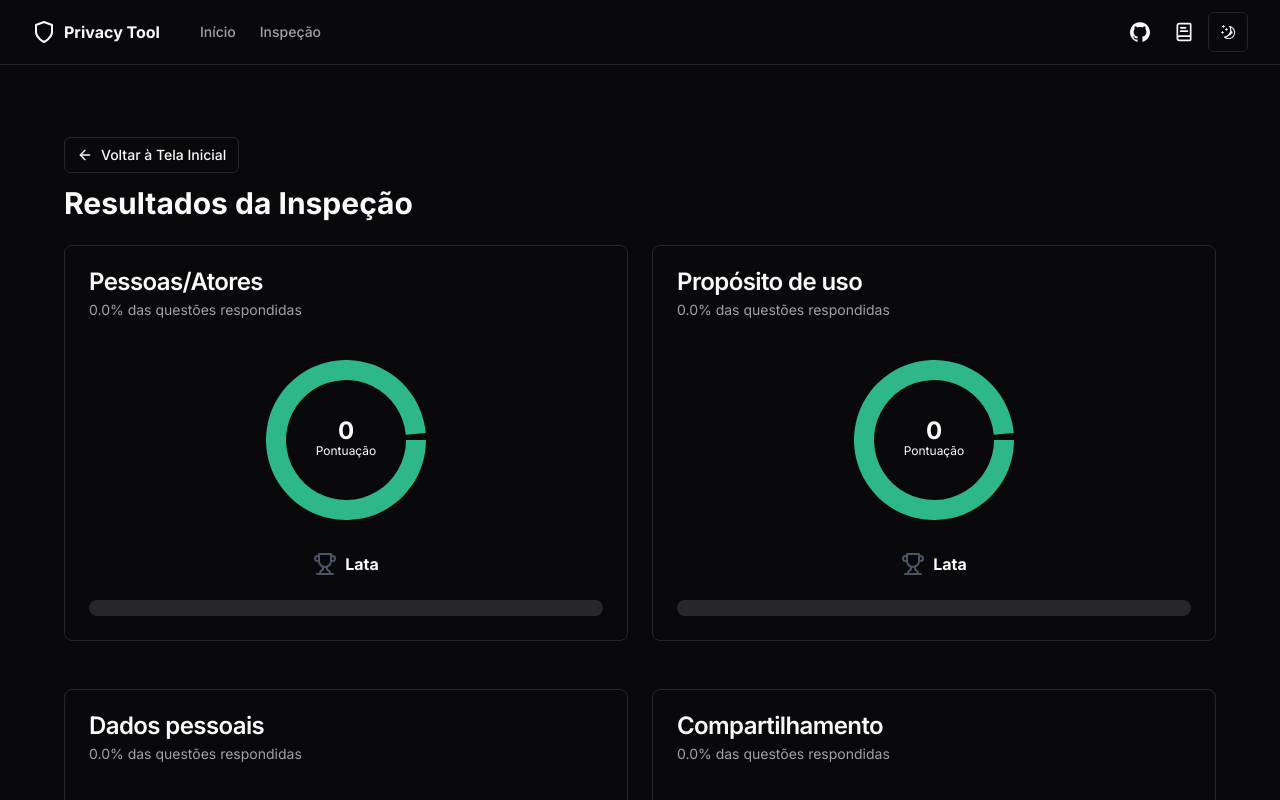
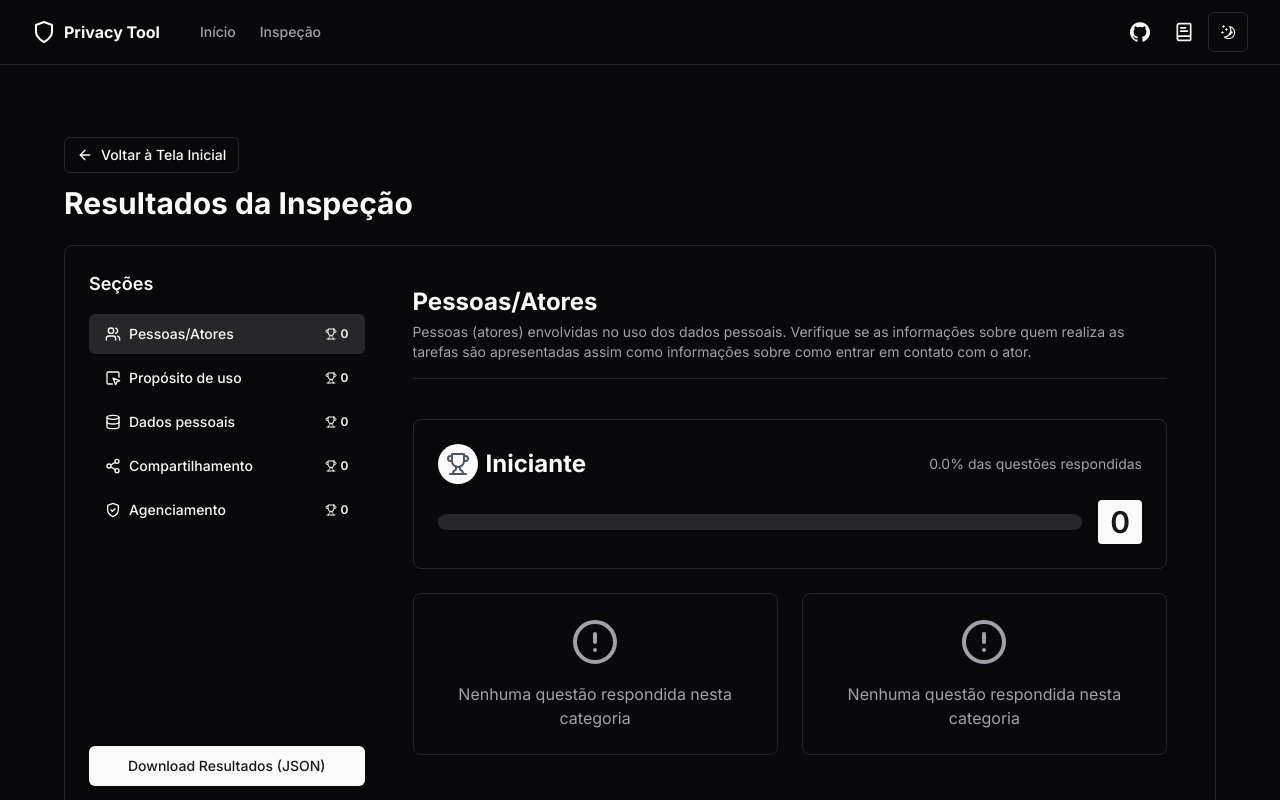
Before and after one commit to malumsz/tcc, a Next.js app: page /result-page in a window 1280 px wide. Shown: the top 800 px of the page. Built offline with nearby package versions, Linux system fonts and the light colour scheme.

Commit message:
working results

```diff
--- a/components/result-page.tsx
+++ b/components/result-page.tsx
@@ -6,12 +6,16 @@ import { Button } from "@/components/ui/button"
 import { Card, CardContent, CardDescription, CardFooter, CardHeader, CardTitle } from "@/components/ui/card"
 import { Progress } from "@/components/ui/progress"
 import { Skeleton } from "@/components/ui/skeleton"
+import { ScrollArea } from "@/components/ui/scroll-area"
+import { Separator } from "@/components/ui/separator"
+import { Badge } from "@/components/ui/badge"
 import { downloadFormData, clearFormData, getFormData } from '@/components/util/formStorage'
-import { questions, QuestionSection, QuestionCategory } from '@/components/util/questions'
+import { questions, QuestionSection, QuestionCategory, sectionDescriptions } from '@/components/util/questions'
 import HomeButton from '@/components/home-button'
-import { PieChart, Pie, Cell, ResponsiveContainer, Label } from 'recharts'
-import { ChartContainer, ChartTooltip, ChartTooltipContent } from "@/components/ui/chart"
-import { Trophy } from 'lucide-react'
+import { PieChart, Pie, Cell, ResponsiveContainer, Label, Legend } from 'recharts'
+import { ChartContainer, ChartTooltip, ChartTooltipContent, ChartLegend, ChartLegendContent } from "@/components/ui/chart"
+import { Trophy, AlertCircle, Users, MousePointerSquare, Database, Share2, ShieldCheck, CheckCircle2, LucideIcon } from 'lucide-react'
+import { cn } from "@/lib/utils"
 
 interface Medal {
   type: string;
@@ -24,26 +28,49 @@ interface CategoryScore {
   percentageAnswered: number;
 }
 
+interface SectionScore extends CategoryScore {
+  medal: Medal;
+}
+
 type FormData = Record<QuestionSection, Record<string, string>>
-type OtherText = Record<QuestionSection, Record<string, string>>
+type ProcessedFormData = Record<QuestionSection, Record<QuestionCategory, Record<string, string>>>
 
 interface ChartData {
   name: string;
   value: number;
+  fill: string;
+}
+
+const COLORS: Record<string, string> = {
+  'Suficiente': 'hsl(var(--chart-1))',
+  'Insuficiente': 'hsl(var(--chart-2))',
+  'Inexistente': 'hsl(var(--chart-3))',
+  'Outro': 'hsl(var(--chart-4))',
+  'Apropriado': 'hsl(var(--chart-1))',
+  'Inapropriado': 'hsl(var(--chart-2))',
+  'Necessita melhorias': 'hsl(var(--chart-3))'
+}
+
+const sectionIcons: Record<QuestionSection, LucideIcon> = {
+  'Pessoas/Atores': Users,
+  'Propósito de uso': MousePointerSquare,
+  'Dados pessoais': Database,
+  'Compartilhamento': Share2,
+  'Agenciamento': ShieldCheck,
 }
 
 const getMedalType = (score: number): Medal => {
   if (score >= 91) return { type: 'Ouro', color: '#FFD700', icon: <Trophy className="h-6 w-6 text-yellow-500" /> }
   if (score >= 61) return { type: 'Prata', color: '#C0C0C0', icon: <Trophy className="h-6 w-6 text-gray-400" /> }
   if (score >= 41) return { type: 'Bronze', color: '#CD7F32', icon: <Trophy className="h-6 w-6 text-orange-700" /> }
-  return { type: 'Lata', color: '#808080', icon: <Trophy className="h-6 w-6 text-gray-600" /> }
+  return { type: 'Iniciante', color: '#808080', icon: <Trophy className="h-6 w-6 text-gray-600" /> }
 }
 
 const calculateCategoryScore = (categoryData: Record<string, string>, totalQuestions: number): CategoryScore => {
   let answeredQuestions = 0
   let score = 0
 
-  Object.entries(categoryData).forEach(([_, answer]) => {
+  Object.values(categoryData).forEach(answer => {
     if (answer) {
       answeredQuestions++
       if (answer === 'Apropriado' || answer === 'Suficiente') {
@@ -60,23 +87,73 @@ const calculateCategoryScore = (categoryData: Record<string, string>, totalQuest
   return { score: categoryScore, percentageAnswered }
 }
 
+const calculateSectionScore = (sectionScores: Record<QuestionCategory, CategoryScore>): SectionScore => {
+  const totalScore = Object.values(sectionScores).reduce((acc, curr) => acc + curr.score, 0)
+  const totalPercentage = Object.values(sectionScores).reduce((acc, curr) => acc + curr.percentageAnswered, 0)
+  const averageScore = Math.round(totalScore / Object.keys(sectionScores).length)
+  const averagePercentage = totalPercentage / Object.keys(sectionScores).length
+
+  return {
+    score: averageScore,
+    percentageAnswered: averagePercentage,
+    medal: getMedalType(averageScore)
+  }
+}
+
+const countAnswers = (categoryData: Record<string, string>): ChartData[] => {
+  const counts: Record<string, number> = {}
+  Object.values(categoryData).forEach(answer => {
+    if (answer) {
+      counts[answer] = (counts[answer] || 0) + 1
+    }
+  })
+  return Object.entries(counts).map(([name, value]) => ({ name, value, fill: COLORS[name] || 'hsl(var(--chart-5))' }))
+}
+
+const processFormData = (rawFormData: FormData): ProcessedFormData => {
+  const processedData: ProcessedFormData = {} as ProcessedFormData;
+  Object.entries(rawFormData).forEach(([section, sectionData]) => {
+    processedData[section as QuestionSection] = {} as Record<QuestionCategory, Record<string, string>>;
+    Object.entries(questions[section as QuestionSection]).forEach(([category, _]) => {
+      processedData[section as QuestionSection][category as QuestionCategory] = {};
+      Object.entries(sectionData).forEach(([key, value]) => {
+        if (key.startsWith(category)) {
+          processedData[section as QuestionSection][category as QuestionCategory][key] = value;
+        }
+      });
+    });
+  });
+  return processedData;
+};
+
 export default function ResultsPage() {
   const [isLoading, setIsLoading] = useState(true)
-  const [formData, setFormData] = useState<FormData>({} as FormData)
-  const [categoryScores, setCategoryScores] = useState<Record<QuestionSection, CategoryScore>>({} as Record<QuestionSection, CategoryScore>)
+  const [formData, setFormData] = useState<ProcessedFormData>({} as ProcessedFormData)
+  const [categoryScores, setCategoryScores] = useState<Record<QuestionSection, Record<QuestionCategory, CategoryScore>>>({} as Record<QuestionSection, Record<QuestionCategory, CategoryScore>>)
+  const [sectionScores, setSectionScores] = useState<Record<QuestionSection, SectionScore>>({} as Record<QuestionSection, SectionScore>)
+  const [activeSection, setActiveSection] = useState<QuestionSection>('Pessoas/Atores')
 
   useEffect(() => {
     const timer = setTimeout(() => {
-      const { formData, otherText } = getFormData()
-      setFormData(formData)
+      const { formData: rawFormData } = getFormData()
+      const processedData = processFormData(rawFormData)
+      setFormData(processedData)
 
-      const scores: Record<QuestionSection, CategoryScore> = {} as Record<QuestionSection, CategoryScore>
+      const scores: Record<QuestionSection, Record<QuestionCategory, CategoryScore>> = {} as Record<QuestionSection, Record<QuestionCategory, CategoryScore>>
+      const sectionScores: Record<QuestionSection, SectionScore> = {} as Record<QuestionSection, SectionScore>
+
       Object.entries(questions).forEach(([section, sectionQuestions]) => {
-        const totalQuestions = Object.values(sectionQuestions).flat().length
-        scores[section as QuestionSection] = calculateCategoryScore(formData[section as QuestionSection] || {}, totalQuestions)
+        scores[section as QuestionSection] = {} as Record<QuestionCategory, CategoryScore>
+        Object.entries(sectionQuestions).forEach(([category, categoryQuestions]) => {
+          const totalQuestions = categoryQuestions.length
+          const categoryData = processedData[section as QuestionSection]?.[category as QuestionCategory] || {}
+          scores[section as QuestionSection][category as QuestionCategory] = calculateCategoryScore(categoryData, totalQuestions)
+        })
+        sectionScores[section as QuestionSection] = calculateSectionScore(scores[section as QuestionSection])
       })
+
       setCategoryScores(scores)
-
+      setSectionScores(sectionScores)
       setIsLoading(false)
     }, 1500)
 
@@ -88,80 +165,167 @@ export default function ResultsPage() {
     clearFormData()
   }
 
-  const renderCategoryCard = (section: QuestionSection) => {
-    const { score, percentageAnswered } = categoryScores[section]
-    const { type: medalType, color: medalColor, icon: medalIcon } = getMedalType(score)
+  const renderCategoryChart = (section: QuestionSection, category: QuestionCategory) => {
+    const categoryData = categoryScores[section]?.[category]
+    if (!categoryData) {
+      return null
+    }
 
-    const chartData: ChartData[] = [
-      { name: 'Pontuação', value: score },
-      { name: 'Restante', value: 100 - score }
-    ]
+    const { score } = categoryData
 
-    const chartConfig = {
-      score: {
-        label: "Pontuação",
-        color: "hsl(var(--chart-1))",
-      },
-      remaining: {
-        label: "Restante",
-        color: "hsl(var(--chart-2))",
-      },
+    const answerCounts = countAnswers(formData[section]?.[category] || {})
+    const totalAnswers = answerCounts.reduce((acc, curr) => acc + curr.value, 0)
+
+    const chartConfig = Object.fromEntries(
+      answerCounts.map(({ name, fill }) => [name, { label: name, color: fill }])
+    )
+
+    if (totalAnswers === 0) {
+      return (
+        <Card className="flex flex-col items-center justify-center p-6">
+          <AlertCircle className="h-12 w-12 text-muted-foreground mb-4" />
+          <p className="text-muted-foreground text-center">Nenhuma questão respondida nesta categoria</p>
+        </Card>
+      )
     }
 
     return (
-      <Card key={section} className="mb-6">
-        <CardHeader>
-          <CardTitle>{section}</CardTitle>
-          <CardDescription>{`${percentageAnswered.toFixed(1)}% das questões respondidas`}</CardDescription>
+      <Card className="flex flex-col">
+        <CardHeader className="items-center pb-0">
+          <CardTitle>{category}</CardTitle>
         </CardHeader>
-        <CardContent className="flex flex-col items-center">
-          <ChartContainer config={chartConfig} className="w-48 h-48">
+        <CardContent className="flex-1 pb-0">
+          <ChartContainer
+            config={chartConfig}
+            className="mx-auto aspect-square max-h-[250px]"
+          >
             <PieChart>
-              <ChartTooltip content={<ChartTooltipContent />} />
+              <ChartTooltip
+                cursor={false}
+                content={<ChartTooltipContent hideLabel />}
+              />
               <Pie
-                data={chartData}
+                data={answerCounts}
                 dataKey="value"
                 nameKey="name"
-                cx="50%"
-                cy="50%"
                 innerRadius={60}
                 outerRadius={80}
                 paddingAngle={5}
+                strokeWidth={5}
               >
-                {chartData.map((entry, index) => (
-                  <Cell key={`cell-${index}`} fill={index === 0 ? chartConfig.score.color : chartConfig.remaining.color} />
+                {answerCounts.map((entry, index) => (
+                  <Cell key={`cell-${index}`} fill={entry.fill} />
                 ))}
                 <Label
                   content={({ viewBox }) => {
-                    if (!viewBox) return null;
-
-                    const { cx, cy } = viewBox as { cx: number; cy: number };
-
-                    return (
-                      <text x={cx} y={cy} fill="currentColor" textAnchor="middle" dominantBaseline="central">
-                        <tspan x={cx} y={cy - 10} className="text-2xl font-bold">{score}</tspan>
-                        <tspan x={cx} y={cy + 10} className="text-xs">Pontuação</tspan>
-                      </text>
-                    );
+                    if (viewBox && "cx" in viewBox && "cy" in viewBox) {
+                      return (
+                        <text
+                          x={viewBox.cx}
+                          y={viewBox.cy}
+                          textAnchor="middle"
+                          dominantBaseline="middle"
+                        >
+                          <tspan
+                            x={viewBox.cx}
+                            y={viewBox.cy}
+                            className="fill-foreground text-3xl font-bold"
+                          >
+                            {totalAnswers}
+                          </tspan>
+                          <tspan
+                            x={viewBox.cx}
+                            y={(viewBox.cy || 0) + 24}
+                            className="fill-muted-foreground"
+                          >
+                            Respondidas
+                          </tspan>
+                        </text>
+                      )
+                    }
                   }}
                 />
               </Pie>
+              <ChartLegend
+                content={<ChartLegendContent nameKey="name" />}
+                className="-translate-y-2 flex-wrap gap-2 [&>*]:basis-1/4 [&>*]:justify-center"
+              />
             </PieChart>
           </ChartContainer>
-          <div className="mt-4 flex items-center">
-            {medalIcon}
-            <span className="ml-2 font-bold">{medalType}</span>
+        </CardContent>
+      </Card>
+    )
+  }
+
+  const renderSectionSummary = (section: QuestionSection) => {
+    const sectionScore = sectionScores[section]
+    if (!sectionScore) {
+      return null
+    }
+
+    const { score, percentageAnswered, medal } = sectionScore
+
+    return (
+      <Card className="mb-6">
+        <CardContent className="pt-6">
+          <div className="flex flex-col gap-4">
+            <div className="flex flex-col sm:flex-row sm:items-center sm:justify-between">
+              <div className="flex items-center gap-2 mb-2 sm:mb-0">
+                <div className="bg-primary text-primary-foreground rounded-full p-2">
+                  {medal.icon}
+                </div>
+                <span className="font-bold text-xl sm:text-2xl">{medal.type}</span>
+              </div>
+              <div className="text-sm text-muted-foreground">
+                {`${percentageAnswered.toFixed(1)}% das questões respondidas`}
+              </div>
+            </div>
+            <div className="flex items-center gap-4">
+              <Progress value={score} className="flex-grow" />
+              <div className="text-2xl sm:text-3xl font-semibold bg-primary text-primary-foreground px-3 py-1 rounded">
+                {score}
+              </div>
+            </div>
           </div>
         </CardContent>
-        <CardFooter>
-          <Progress value={percentageAnswered} className="w-full" />
-        </CardFooter>
+      </Card>
+    )
+  }
+
+  const renderQuestionResponses = (section: QuestionSection) => {
+    const sectionData = formData[section]
+    if (!sectionData) return null
+
+    return (
+      <Card className="mt-6">
+        <CardHeader>
+          <CardTitle>Respostas Detalhadas</CardTitle>
+        </CardHeader>
+        <CardContent>
+          <ScrollArea className="h-[300px] w-full">
+            {Object.entries(sectionData).map(([category, categoryData]) => (
+              <div key={category} className="mb-4">
+                <h4 className="font-semibold mb-2">{category}</h4>
+                {Object.entries(categoryData).map(([questionKey, answer]) => {
+                  const [_, index] = questionKey.split('-')
+                  const question = questions[section][category as QuestionCategory][parseInt(index)]
+                  return (
+                    <div key={questionKey} className="mb-2 flex flex-col sm:flex-row sm:items-center sm:justify-between">
+                      <p className="text-sm text-muted-foreground mb-1 sm:mb-0 sm:mr-2">{question}</p>
+                      <Badge variant="secondary" className="self-start sm:self-center">{answer}</Badge>
+                    </div>
+                  )
+                })}
+              </div>
+            ))}
+          </ScrollArea>
+        </CardContent>
       </Card>
     )
   }
 
   return (
-    <div className="container mx-auto py-10 px-4 sm:px-6 lg:px-8">
+    <div className="container mx-auto py-6 sm:py-10 px-4 sm:px-6 lg:px-8">
       <HomeButton />
       {isLoading ? (
         <div className="space-y-4">
@@ -171,20 +335,75 @@ export default function ResultsPage() {
           <Skeleton className="h-4 w-4/5" />
         </div>
       ) : (
+
         <motion.div
           initial={{ opacity: 0 }}
           animate={{ opacity: 1 }}
           transition={{ duration: 0.5 }}
         >
-          <h1 className="text-3xl font-bold mb-6">Resultados da Inspeção</h1>
-          <div className="grid grid-cols-1 md:grid-cols-2 gap-6">
-            {Object.keys(questions).map((section) => renderCategoryCard(section as QuestionSection))}
-          </div>
-          <div className="mt-6 flex justify-end">
-            <Button onClick={handleDownload}>
-              Download Resultados (JSON)
-            </Button>
-          </div>
+          <h1 className="text-2xl sm:text-3xl font-bold mb-6">Resultados da Inspeção</h1>
+          <Card>
+            <CardContent className="p-4 sm:p-6">
+              <div className="flex flex-col lg:flex-row lg:space-x-6 xl:space-x-12">
+                <aside className="w-full lg:w-1/4 mb-6 lg:mb-0">
+                  <h2 className="text-lg font-semibold mb-4">Seções</h2>
+                  <ScrollArea className="h-[calc(100vh-20rem)] lg:h-[calc(100vh-24rem)]">
+                    <nav className="flex flex-col space-y-1">
+                      {(Object.keys(questions) as QuestionSection[]).map((section) => {
+                        const Icon = sectionIcons[section]
+                        const sectionScore = sectionScores[section]
+                        return (
+                          <Button
+                            key={section}
+                            variant={activeSection === section ? "secondary" : "ghost"}
+                            className={cn(
+                              "justify-start w-full text-left",
+                              activeSection === section ? "bg-secondary" : "hover:bg-secondary/50"
+                            )}
+                            onClick={() => setActiveSection(section)}
+                          >
+                            <Icon className="mr-2 h-4 w-4 flex-shrink-0" />
+                            <span className="truncate flex-grow">{section}</span>
+                            {sectionScore && (
+                              <div className="flex items-center ml-2 text-primary">
+                                <Trophy className="h-3 w-3 mr-1" />
+                                <span className="text-xs font-semibold">{sectionScore.score}</span>
+                              </div>
+                            )}
+                          </Button>
+                        )
+                      })}
+                    </nav>
+                  </ScrollArea>
+                  <div className="mt-4">
+                    <Button
+                      onClick={handleDownload}
+                      className="w-full py-2 text-sm"
+                    >
+                      Download Resultados (JSON)
+                    </Button>
+                  </div>
+                </aside>
+                <div className="flex-1">
+                  <ScrollArea className="h-[calc(100vh-16rem)] pr-4 sm:pr-6">
+                    <div className="space-y-6">
+                      <div className="sticky top-0 bg-background z-10 py-4">
+                        <h2 className="text-xl sm:text-2xl font-bold">{activeSection}</h2>
+                        <p className="text-sm text-muted-foreground mt-1">{sectionDescriptions[activeSection]}</p>
+                        <Separator className="mt-4" />
+                      </div>
+                      {renderSectionSummary(activeSection)}
+                      <div className="grid grid-cols-1 lg:grid-cols-2 gap-6">
+                        {renderCategoryChart(activeSection, 'Existência e Qualidade da Informação')}
+                        {renderCategoryChart(activeSection, 'Formato de Apresentação')}
+                      </div>
+                      {renderQuestionResponses(activeSection)}
+                    </div>
+                  </ScrollArea>
+                </div>
+              </div>
+            </CardContent>
+          </Card>
         </motion.div>
       )}
     </div>
--- a/components/util/questions.ts
+++ b/components/util/questions.ts
@@ -83,7 +83,7 @@ export const questions: Record<QuestionSection, Record<QuestionCategory, string[
 
 export const sectionDescriptions: Record<QuestionSection, string> = {
   'Pessoas/Atores': 'Pessoas (atores) envolvidas no uso dos dados pessoais. Verifique se as informações sobre quem realiza as tarefas são apresentadas assim como informações sobre como entrar em contato com o ator.',
-  'Propósito de uso': 'Verifique informações sobre como os dados pessoais são utilizados, ou seja, os objetivos de uso dos dados pessoais.',
+  'Propósito de uso': 'Verifique informações sobre como os dados pessoais são utilizados,ou seja, os objetivos de uso dos dados pessoais.',
   'Dados pessoais': 'Verifique informações sobre quais dados são utilizados e como eles são adquiridos.',
   'Compartilhamento': 'Verifique as informações sobre o compartilhamento de dados pessoais com outros controladores.',
   'Agenciamento': 'Verifique as informações sobre como o indivíduo pode/deve agir quando se sentir enganado ou lesado.',
```
